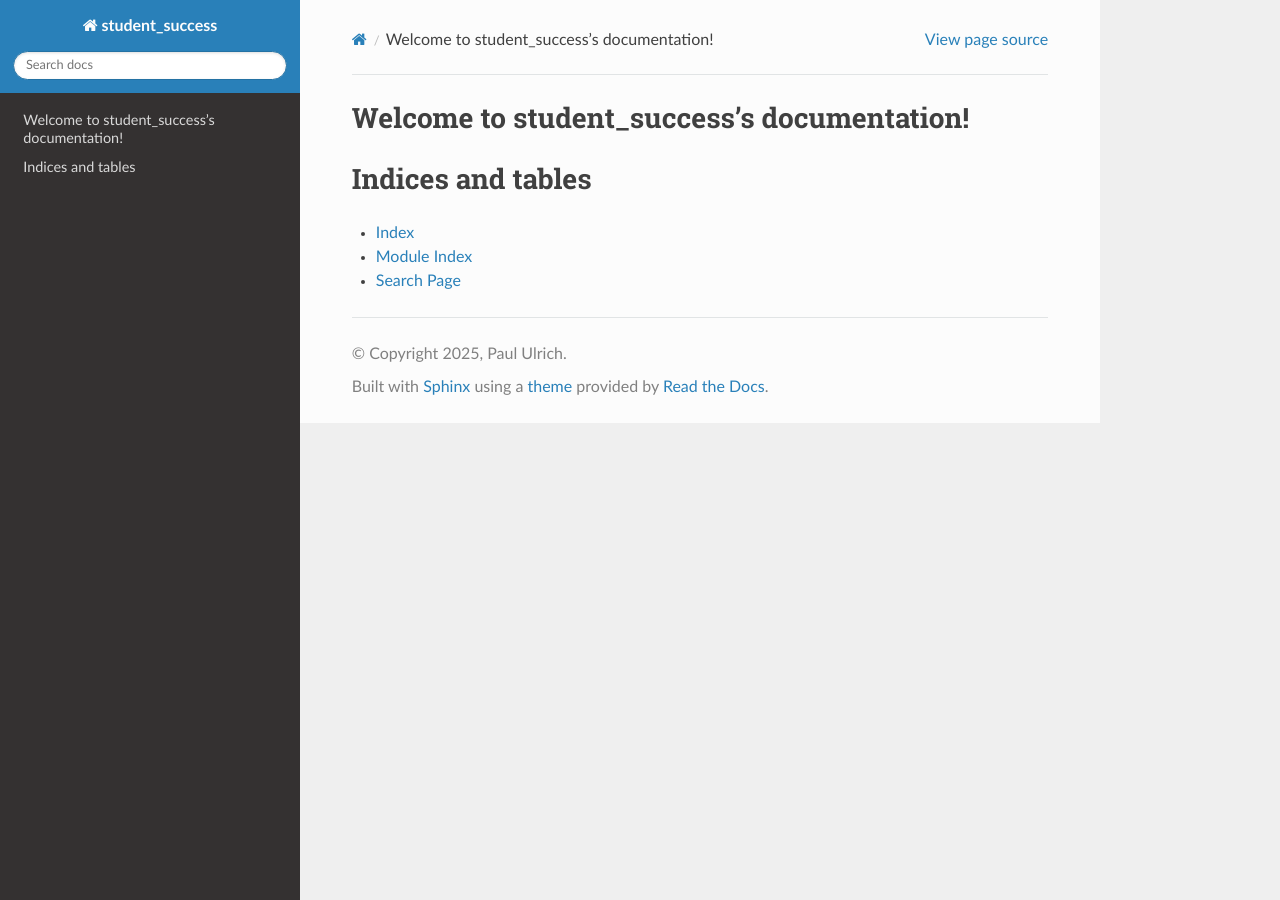
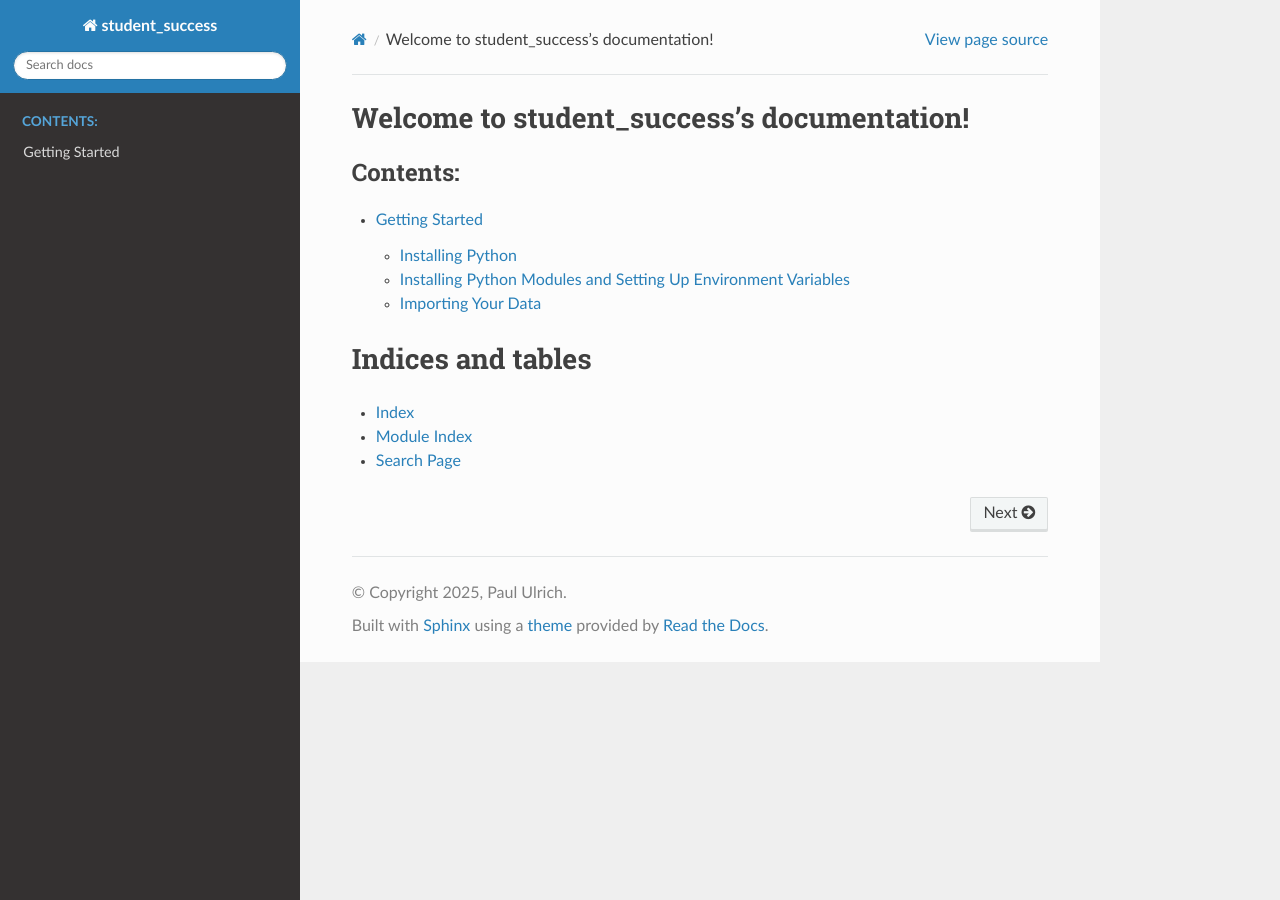
Before and after one commit to pnulrich/Student_Success, a Sphinx documentation site: the page built from docs/source/index.rst, in a window 1280 px wide. Built offline with Sphinx 7.4.7 and the Read the Docs theme 3.1.0, drawn with Linux system fonts in a browser that asks for light colours; pages that are not in the unit, such as notebooks, are missing from menus; some of the changed lines change nothing that is shown.

Commit message:
Getting Started page added to docs

```diff
--- /dev/null
+++ b/docs/source/GettingStarted.rst
@@ -0,0 +1,115 @@
+Getting Started
+===============
+
+Ready to start using the Student Success tools generated for Project B?
+To use these tools, you will need to install Python on your computer and set up the appropriate modules.
+
+Installing Python
+-----------------
+
+### For Windows
+
+1. **Download and install Python**:
+   - Go to the `https://www.python.org/downloads/`
+   - Download the latest version for Windows.
+   - Run the installer. Be sure to **check** the box labeled **"Add Python to PATH"**.
+
+2. **Verify installation**:
+   - Open Command Prompt (`Win + R`, type `cmd`, press Enter).
+   - Type `python --version`. You should see the installed version.
+
+### For Mac
+
+1. **Install Homebrew (if not already installed)**:
+   - Open Terminal.
+   - Paste and run:
+     ::
+       /bin/bash -c "$(curl -fsSL https://raw.githubusercontent.com/Homebrew/install/HEAD/install.sh)"
+
+2. **Install Python using Homebrew**:
+   ::
+     brew install python
+
+3. **Verify installation**:
+   ::
+     python --version
+
+Installing Python Modules and Setting Up Environment Variables
+--------------------------------------------------------------
+
+1. **Install required modules**:
+   ::
+     pip install pandas numpy matplotlib tabulate statsmodels pydot pygraphviz
+
+2. **Test module import**:
+   ::
+     import institutionaldata.successmetrics
+     import institutionaldata.utilityfunctions
+
+3. **Set up the `STUDENT_SUCCESS_CIPHER` environment variable**:
+
+   **For Windows**:
+   - Open Control Panel → System and Security → System
+   - Click **Advanced system settings**
+   - Under *System Variables*, click **New**
+   - Set:
+     - Name: `STUDENT_SUCCESS_CIPHER`
+     - Value: (your custom cipher)
+
+   **For macOS**:
+   - Open Terminal.
+   - Run:
+     ::
+       nano ~/.bash_profile
+
+   - Add this line to the bottom:
+     ::
+       export STUDENT_SUCCESS_CIPHER="your_cipher_here"
+
+   - Save and exit (`Ctrl+X`, then `Y`, then `Enter`)
+   - Reload the profile:
+     ::
+       source ~/.bash_profile
+
+Importing Your Data
+-------------------
+
+1. **Set up column mapping**:
+   - Open `columnmapping.tsv`
+   - Ensure the `variable_name_institution` column lists your dataset's actual column names for each standardized field.
+
+2. **In Python, load and clean your data**:
+   ::
+     import os
+     from dotenv import load_dotenv
+     import pandas as pd
+     import numpy as np
+     import sys
+     sys.path.append('../../')  # adjust as needed
+     import institutionaldata.successmetrics
+     import institutionaldata.utilityfunctions
+     import statsmodels.api as sm
+
+     load_dotenv()
+     column_mapping_file_path = './institutionaldata/column_mapping.tsv'
+     data_filepath = "path_to_your_data.csv"
+
+     dataset_df = pd.read_csv(data_filepath)
+     dataset_df = institutionaldata.utilityfunctions.rename_columns_in_bulk(
+         dataset_df,
+         column_mapping_filepath=column_mapping_file_path
+     )
+
+     dataset_df = institutionaldata.utilityfunctions.scramble_ID(
+         dataset_df,
+         cipher=os.environ['STUDENT_SUCCESS_CIPHER']
+     )
+
+3. **Verify renaming**:
+   ::
+     print(list(dataset_df))
+
+4. **Next steps**:
+   Explore the functions in `successmetrics.py` and `utilityfunctions.py`.
+   Expect some early data-cleaning errors — these vary based on how your institution structures data.
+   Reach out to the Project B team or use ChatGPT for troubleshooting.
--- a/docs/source/index.rst
+++ b/docs/source/index.rst
@@ -10,6 +10,7 @@ Welcome to student_success's documentation!
    :maxdepth: 2
    :caption: Contents:
 
+   GettingStarted
    student_success
 
 Indices and tables
```
